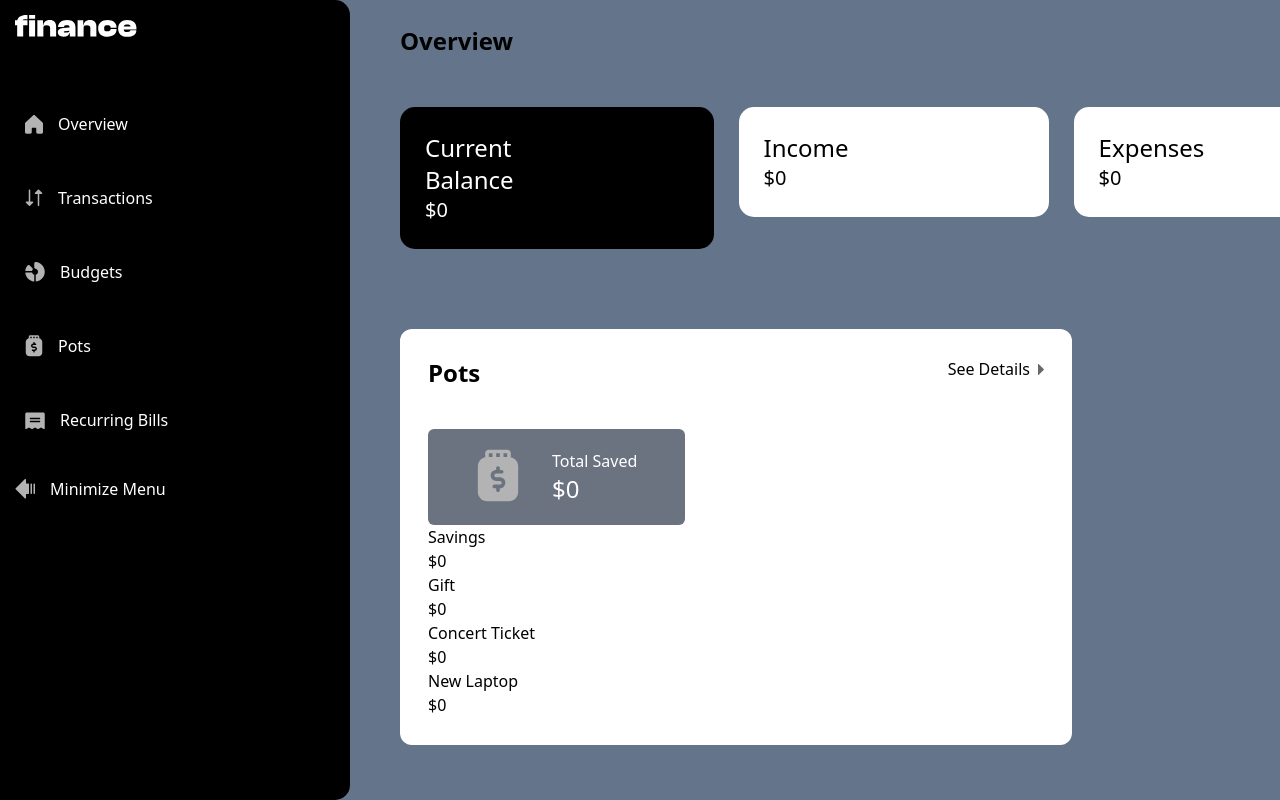
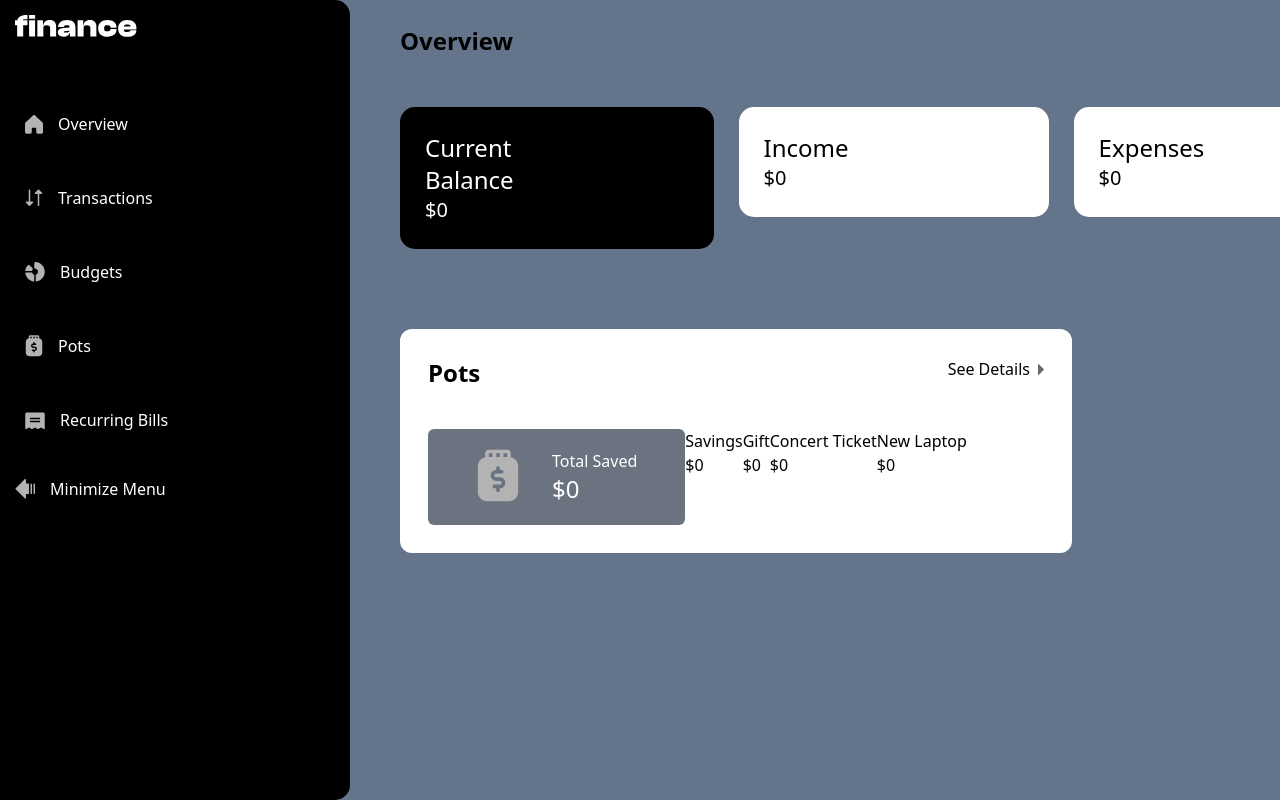
Before and after one commit to JesusVS760/personal-finance-app, a React (Vite) app: page / in a window 1280 px wide. Shown: the top 800 px of the page. Built offline with nearby package versions, Linux system fonts and the light colour scheme.

Commit message:
Pots Card

```diff
--- a/src/personal-finance-app/components/Pots.jsx
+++ b/src/personal-finance-app/components/Pots.jsx
@@ -4,6 +4,9 @@ import savedSign from "../starter-code/assets/images/icon-nav-pots.svg";
 const Pots = () => {
   const [saved, setSaved] = useState(0);
   const [savings, setSavings] = useState(0);
+  const [firstPurchase, setFirstPurchase] = useState(0);
+  const [secondPurchase, setSecondPurchase] = useState(0);
+  const [thirdPurchase, setThirdPurchase] = useState(0);
 
   return (
     <div className="pots-container rounded-xl p-7 max-w-2xl bg-white mt-20">
@@ -18,7 +21,7 @@ const Pots = () => {
           </button>
         </div>
       </div>
-      <div className="pots-content">
+      <div className="pots-content flex flex-row">
         <div className="pots-saved-total flex align-center gap-8 bg-gray-500 w-fit px-12 py-5 rounded-md">
           <div className="pots-saved-total-img">
             <img className="pots-image w-11" src={savedSign} alt="" />
@@ -28,22 +31,22 @@ const Pots = () => {
             <h2 className="saved-amount text-2xl">${saved}</h2>
           </div>
         </div>
-        <div className="pots-more">
-          <div className="pots-savings">
+        <div className="pots-more flex flex-row justify-between">
+          <div className="pots-savings ">
             <h5>Savings</h5>
             <h2>${savings}</h2>
           </div>
           <div className="pots-gift">
             <h5>Gift</h5>
-            <h2>${savings}</h2>
+            <h2>${firstPurchase}</h2>
           </div>
           <div className="pots-concert">
             <h5>Concert Ticket</h5>
-            <h2>${savings}</h2>
+            <h2>${secondPurchase}</h2>
           </div>
           <div className="pots-purchase">
             <h5>New Laptop</h5>
-            <h2>${savings}</h2>
+            <h2>${thirdPurchase}</h2>
           </div>
         </div>
       </div>
```
